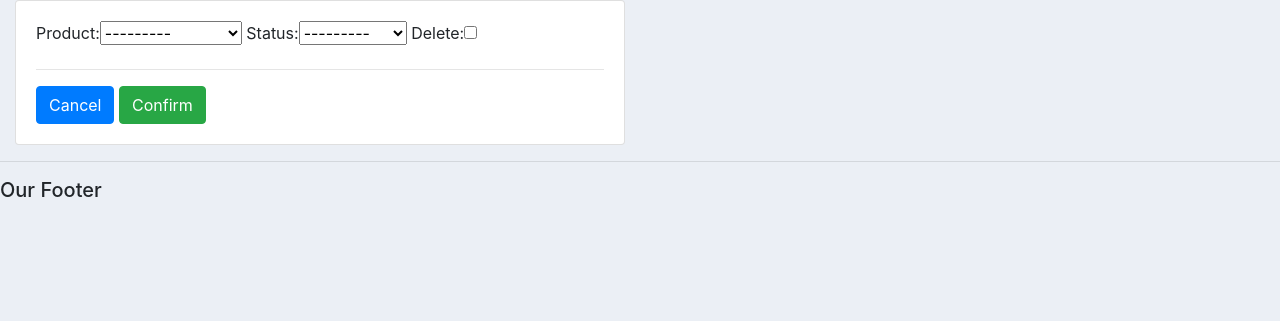
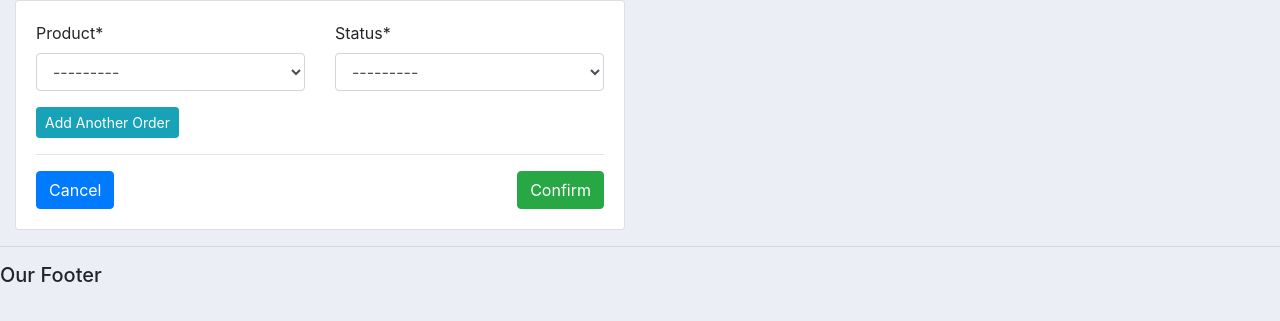
Before and after one commit to QU3B1M/CustomersMGMT, a Django app: page /create_order/1 in a window 1280 px wide. Shown: the part 64-385 px from the top of the page. Run offline with Django 3.2, Linux system fonts and the light colour scheme; tables that the repository leaves empty hold one stand-in row (values such as "Sample post"); some libraries are stand-ins or nearby versions.

Commit message:
Feature/filter (#2)
* home view and templates updated

* customer view and templates updated

* CRUD with forms

* order form updated

* filter done

* update order form added

```diff
--- a/CustomerMgmt/settings.py
+++ b/CustomerMgmt/settings.py
@@ -39,7 +39,11 @@
     'django.contrib.messages',
     'django.contrib.staticfiles',
     'app',
+    'django_filters',
+    'crispy_forms',
 ]
+
+CRISPY_TEMPLATE_PACK = 'bootstrap4'
 
 MIDDLEWARE = [
     'django.middleware.security.SecurityMiddleware',
--- a/app/templates/app/customer.html
+++ b/app/templates/app/customer.html
@@ -33,13 +33,12 @@
 	</div>
 </div>
 
-
 <br>
 <div class="row">
 	<div class="col">
 		<div class="card card-body">
 			<form method="get">
-
+				{{my_filter.form}}
 		    <button class="btn btn-primary" type="submit">Search</button>
 		  </form>
 		</div>
--- a/app/templates/app/main.html
+++ b/app/templates/app/main.html
@@ -22,4 +22,5 @@
     <script src="https://code.jquery.com/jquery-3.3.1.slim.min.js" integrity="sha384-q8i/X+965DzO0rT7abK41JStQIAqVgRVzpbzo5smXKp4YfRvH+8abtTE1Pi6jizo" crossorigin="anonymous"></script>
     <script src="https://cdnjs.cloudflare.com/ajax/libs/popper.js/1.14.7/umd/popper.min.js" integrity="sha384-UO2eT0CpHqdSJQ6hJty5KVphtPhzWj9WO1clHTMGa3JDZwrnQq4sF86dIHNDz0W1" crossorigin="anonymous"></script>
     <script src="https://stackpath.bootstrapcdn.com/bootstrap/4.3.1/js/bootstrap.min.js" integrity="sha384-JjSmVgyd0p3pXB1rRibZUAYoIIy6OrQ6VrjIEaFf/nJGzIxFDsf4x0xIM+B07jRM" crossorigin="anonymous"></script>
+    {% block custom_js %}{% endblock %}
 </html>
--- a/app/templates/app/order_form.html
+++ b/app/templates/app/order_form.html
@@ -1,24 +1,64 @@
 {% extends 'app/main.html' %}
 {% load static %}
+{% load crispy_forms_tags %}
 {% block content %}
 
 <div class="row">
     <div class="col-md-6">
         <div class="card card-body">
-            <form class="form-horizontal" action="" method="POST">
+            <form class="form-horizontal " id="form-container"action="" method="POST">
+
                 {% csrf_token %}
                 {{ formset.management_form }}
                 {% for form in formset %}
-                    {{form}}
+                    <div class="order-form">
+                        <div class="row ">
+                            <div class="col-6">
+                                {{form.product|as_crispy_field}}
+                            </div>
+                            <div class="col-6">
+                                {{form.status|as_crispy_field}}
+                            </div>
+                        </div>
+                    </div>
+                {% endfor %}
+
+                    <button class="btn btn-info btn-sm" id="add-form" type="button">Add Another Order</button>
                     <hr>
-                {% endfor %}
-                {% comment %} <hr> {% endcomment %}
-                <a class="btn btn-primary" href="{% url 'home' %}">Cancel</a>
-                <input class="btn btn-success" type="submit" name="Submit" value="Confirm">
+                    <div>
+                        <a class="btn btn-primary" href="{{ request.META.HTTP_REFERER }}">Cancel</a>
+                        <input class="btn btn-success float-right" type="submit"  value="Confirm">
+                    </div>
             </form>
         </div>
     </div>
 </div>
 
+{% endblock %}
+
+{% block custom_js %}
+
+  <script>
+        let orderForm = document.querySelectorAll(".order-form")
+        let container = document.querySelector("#form-container")
+        let addButton = document.querySelector("#add-form")
+        let totalForms = document.querySelector("#id_order_set-TOTAL_FORMS")
+
+        let formNum = orderForm.length-1
+        addButton.addEventListener('click', addForm)
+
+        function addForm(e){
+            e.preventDefault()
+
+            let newForm = orderForm[0].cloneNode(true)
+            let formRegex = RegExp(`order_set-(\\d){1}-`,'g')
+
+            formNum++
+            newForm.innerHTML = newForm.innerHTML.replace(formRegex, `order_set-${formNum}-`)
+            container.insertBefore(newForm, addButton)
+
+            totalForms.setAttribute('value', `${formNum+1}`)
+        }
+    </script>
 
 {% endblock %}
--- a/app/views.py
+++ b/app/views.py
@@ -3,6 +3,7 @@
 from django.forms import inlineformset_factory
 from .models import *
 from .forms import OrderForm
+from .filters import OrderFilter
 
 
 def home(request):
@@ -37,35 +38,32 @@
     customer = Customer.objects.get(id=pk)
     orders = customer.order_set.all()
     orders_count = orders.count()
+    my_filter = OrderFilter(request.GET, queryset=orders)
+    orders = my_filter.qs
 
     context = {
         'customer':customer,
         'orders':orders,
-        'orders_count':orders_count
+        'orders_count':orders_count,
+        'my_filter': my_filter
     }
 
     return render(request, 'app/customer.html', context)
 
 
 def create_order(request, pk):
-    OrderFormSet = inlineformset_factory(Customer, Order, fields=('product', 'status'), extra=1)
+    OrderFormSet = inlineformset_factory(Customer, Order, fields=('product', 'status'), extra=1, can_delete=False)
     customer = Customer.objects.get(id=pk)
     formset = OrderFormSet(queryset=Order.objects.none(), instance=customer)
-    # form = OrderForm(initial={'customer': customer})
+
     if request.method == 'GET':
         formset = OrderFormSet(request.GET or None)
     elif request.method == 'POST':
-        # form = OrderForm(request.POST)
         formset = OrderFormSet(request.POST, instance=customer)
 
         if formset.is_valid():
-            for form in formset:
-                # extract name from each form and save
-                form.save()
-            # once all books are saved, redirect to book list view
-            # return redirect('book_list')
-            # formset.save()
-            return redirect('/')
+            formset.save()
+            return redirect('customer', pk=pk)
 
     context = {
         'formset': formset
@@ -90,20 +88,15 @@
         'form': form
         }
 
-    return render(request, 'app/order_form.html', context)
+    return render(request, 'app/update_order_form.html', context)
 
 
 def delete_order(request, pk):
 
     order = Order.objects.get(id=pk)
-    # form = OrderForm(instance=order)
 
     if request.method == 'POST':
         order.delete()
-        # form = OrderForm(request.POST, instance=order)
-
-        # if form.is_valid():
-        #     form.save()
         return redirect('/')
 
     context = {
```
Also changed, not shown: app/filters.py (added, +13 -0 lines), app/forms.py (+8 -1 lines), app/templates/app/update_order_form.html (added, +33 -0 lines).
